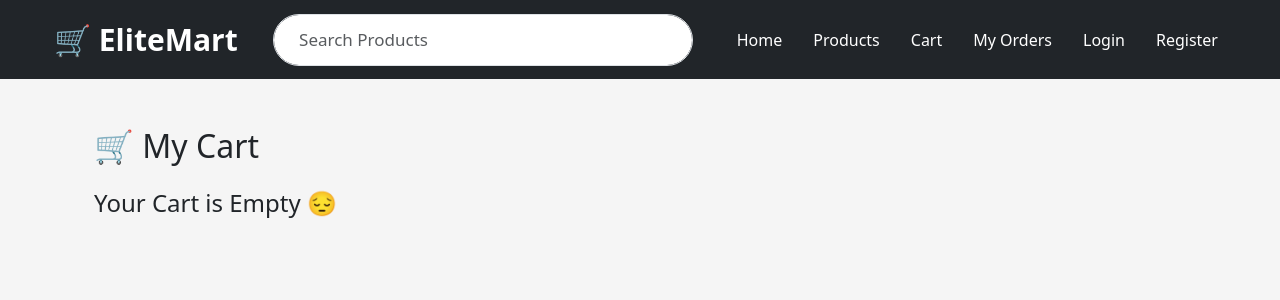
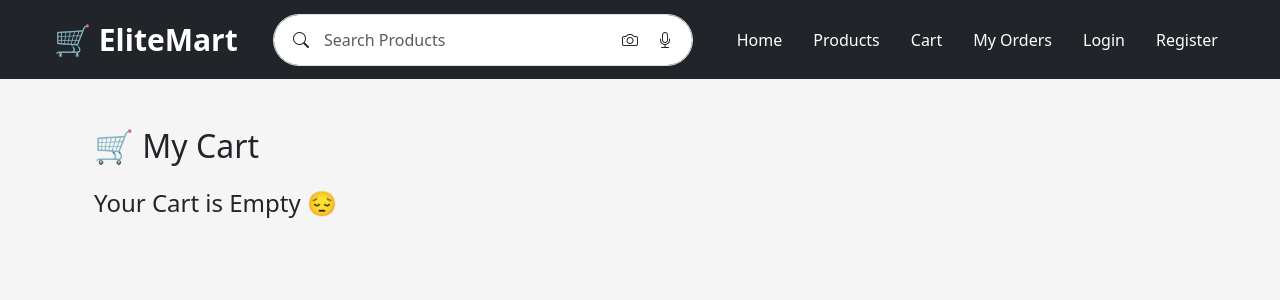
Before and after one commit to AmitBuilds79/EliteMart, a Flask app: template templates/cart.html in a window 1280 px wide. Shown: the top 300 px of the page. Run offline with Flask 3, Linux system fonts and the light colour scheme; the template is opened without the code that fills it, so the values that code supplies are empty.

Commit message:
Added Flipkart style search bar

```diff
--- a/templates/base.html
+++ b/templates/base.html
@@ -7,6 +7,8 @@
 
     <link href="https://cdn.jsdelivr.net/npm/bootstrap@5.3.3/dist/css/bootstrap.min.css" rel="stylesheet">
     <link rel="stylesheet" href="{{ url_for('static', filename='css/style.css') }}">
+    <link rel="stylesheet" href="https://cdn.jsdelivr.net/npm/bootstrap-icons@1.11.3/font/bootstrap-icons.min.css">
+
 </head>
 
 <body>
@@ -28,13 +30,27 @@
         <div class="collapse navbar-collapse" id="navbarNav">
 
             <!-- Search Box -->
-            <form class="d-flex mx-auto" action="/search" method="GET">
+            <form class="d-flex mx-auto position-relative"
+      action="/search"
+      method="GET"
+      style="width:700px;">
+
+    <i class="bi bi-search position-absolute"
+       style="left:20px; top:50%; transform:translateY(-50%);"></i>
+
     <input
         type="search"
         name="q"
-        class="form-control"
+        class="form-control rounded-pill"
         placeholder="Search Products"
-        style="width:700px; height:52px; border-radius:50px; padding:0 25px; font-size:17px;">
+        style="height:52px; padding-left:50px; padding-right:90px;">
+
+    <i class="bi bi-camera position-absolute"
+       style="right:55px; top:50%; transform:translateY(-50%); cursor:pointer;"></i>
+
+    <i class="bi bi-mic position-absolute"
+       style="right:20px; top:50%; transform:translateY(-50%); cursor:pointer;"></i>
+
 </form>
 
             <!-- Menu -->
```
